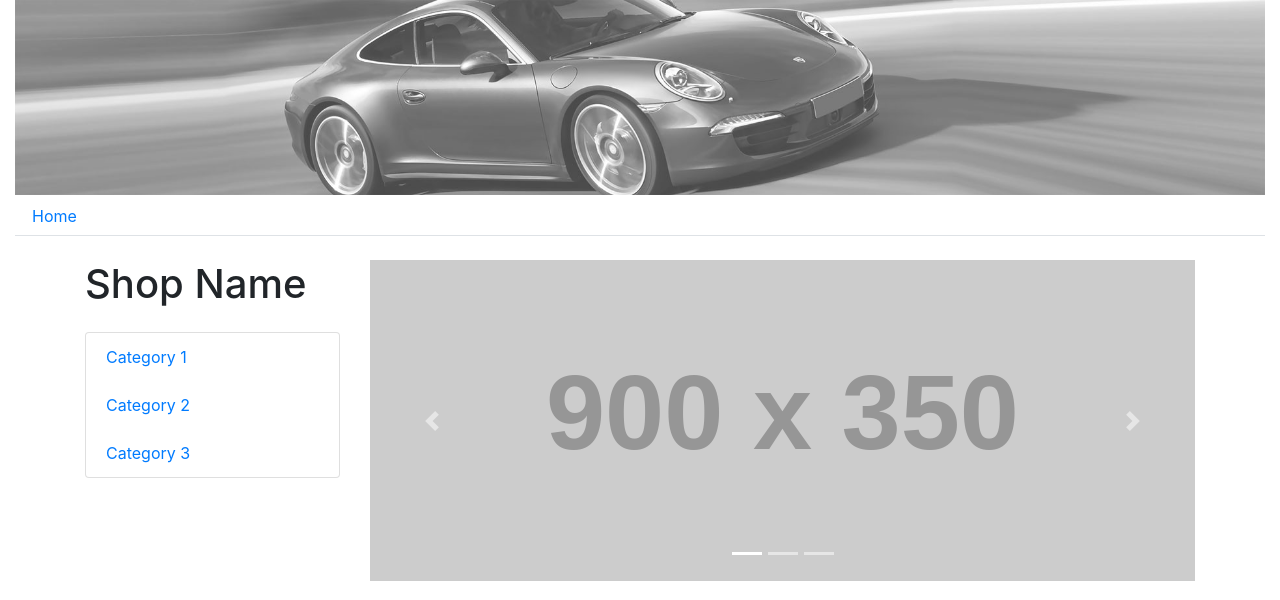
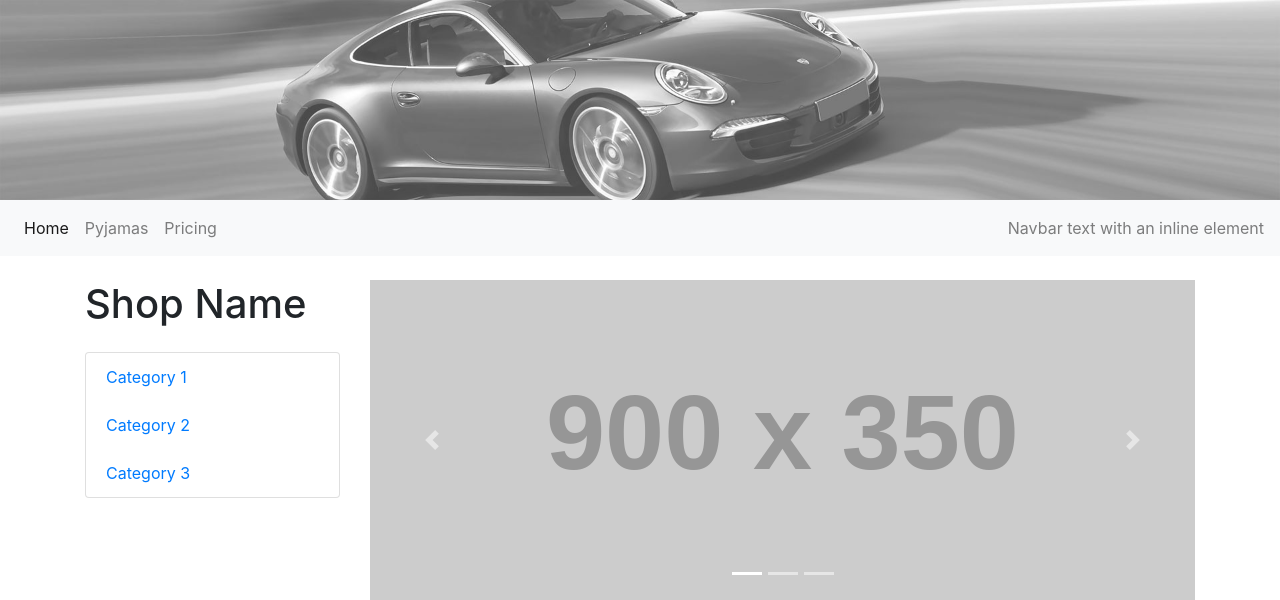
Before and after one commit to V1nc3VD/Project-4, a PHP site: page / in a window 1280 px wide. Shown: the top 600 px of the page. Run offline with PHP 8.4, Linux system fonts and the light colour scheme; some libraries are stand-ins or nearby versions; some web fonts are replaced.

Commit message:
header en navbar minder crack

```diff
--- a/header.php
+++ b/header.php
@@ -1 +1 @@
-<div class="col-12"><img src="./img/posche.jpg" class="bannerfoto" alt="pyjamabanner"></div>
+<img src="./img/posche.jpg" class="bannerfoto" alt="pyjamabanner">
--- a/navigation.php
+++ b/navigation.php
@@ -1,7 +1,21 @@
-<div class="col-12" id="navigation">
-  <ul class="nav nav-tabs">
-    <li class="nav-item">
-      <a class="nav-link" href="./index.php?content=home">Home</a>
-    </li>
-  </ul>
-</div>
+<nav class="navbar navbar-expand-sm navbar-light bg-light col-12">
+  <button class="navbar-toggler" type="button" data-toggle="collapse" data-target="#navbarText" aria-controls="navbarText" aria-expanded="false" aria-label="Toggle navigation">
+    <span class="navbar-toggler-icon"></span>
+  </button>
+  <div class="collapse navbar-collapse" id="navbarText">
+    <ul class="navbar-nav mr-auto">
+      <li class="nav-item active">
+        <a class="nav-link" href="#">Home <span class="sr-only">(current)</span></a>
+      </li>
+      <li class="nav-item">
+        <a class="nav-link" href="#">Pyjamas</a>
+      </li>
+      <li class="nav-item">
+        <a class="nav-link" href="#">Pricing</a>
+      </li>
+    </ul>
+    <span class="navbar-text">
+      Navbar text with an inline element
+    </span>
+  </div>
+</nav>
```
